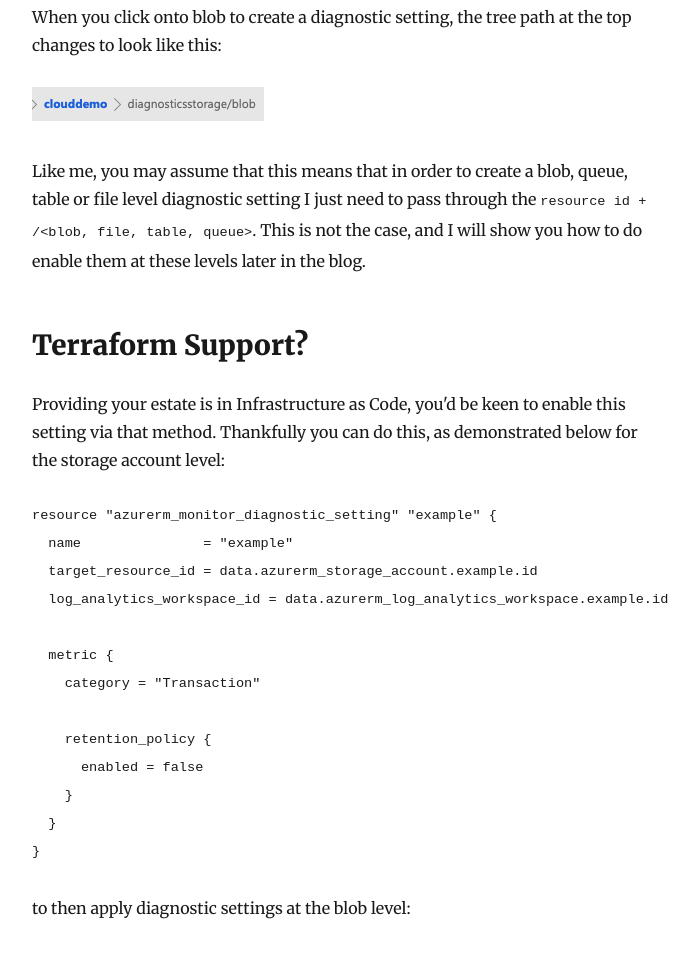
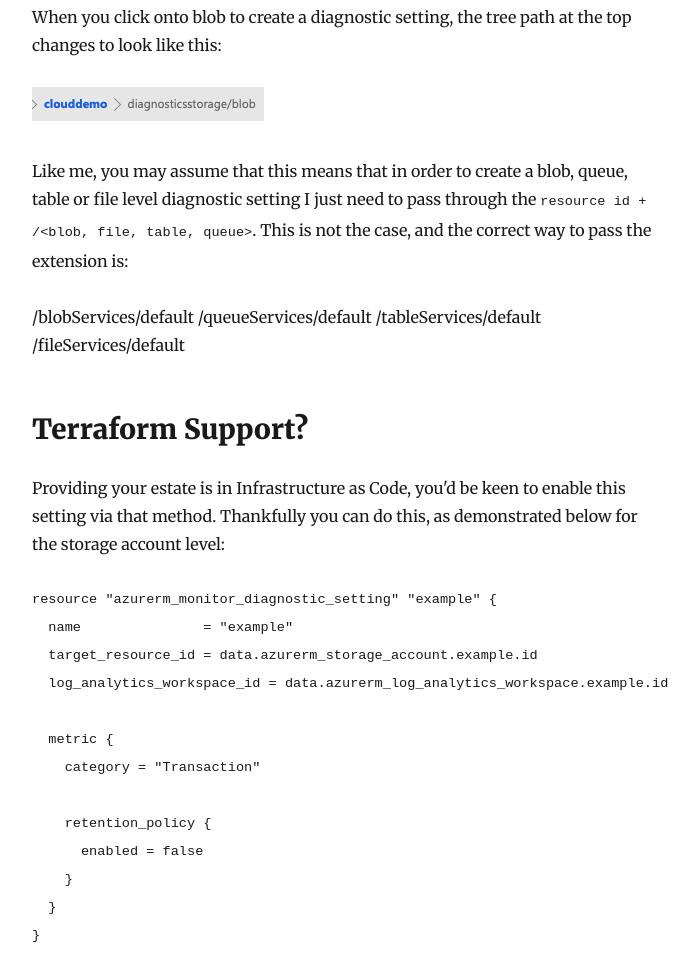
Before and after one commit to HarleyB123/blog.harleybates.co.uk, a Gatsby site: page /azure-storage-diagnostic-settings/ in a window 1280 px wide. Shown: the part 1162-2116 px from the top of the page, without its empty margins (293-992 px from the left). Built offline with nearby package versions, Linux system fonts and the light colour scheme; Gatsby itself is replaced by a stand-in of ours; some packages are replaced by stand-ins of ours; code samples lack their colours.

Commit message:
more changes

````diff
--- a/content/blog/azure-storage-diagnostic-settings/index.md
+++ b/content/blog/azure-storage-diagnostic-settings/index.md
@@ -22,7 +22,12 @@ When you click onto blob to create a diagnostic setting, the tree path at the to
 
 ![Blob Tree View](./blobtree.png)
 
-Like me, you may assume that this means that in order to create a blob, queue, table or file level diagnostic setting I just need to pass through the ```resource id + /<blob, file, table, queue>```. This is not the case, and I will show you how to do enable them at these levels later in the blog.
+Like me, you may assume that this means that in order to create a blob, queue, table or file level diagnostic setting I just need to pass through the ```resource id + /<blob, file, table, queue>```. This is not the case, and the correct way to pass the extension is:
+
+/blobServices/default
+/queueServices/default
+/tableServices/default
+/fileServices/default
 
 ## Terraform Support?
 
````
